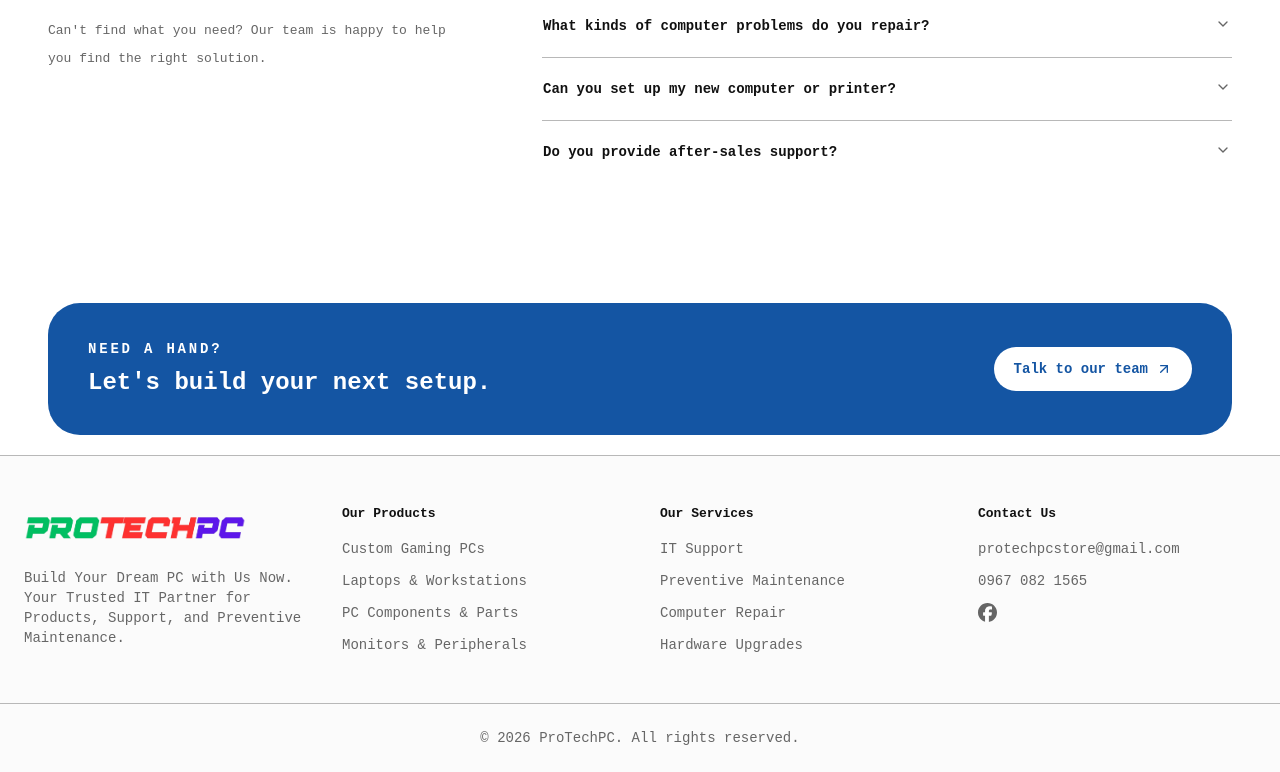
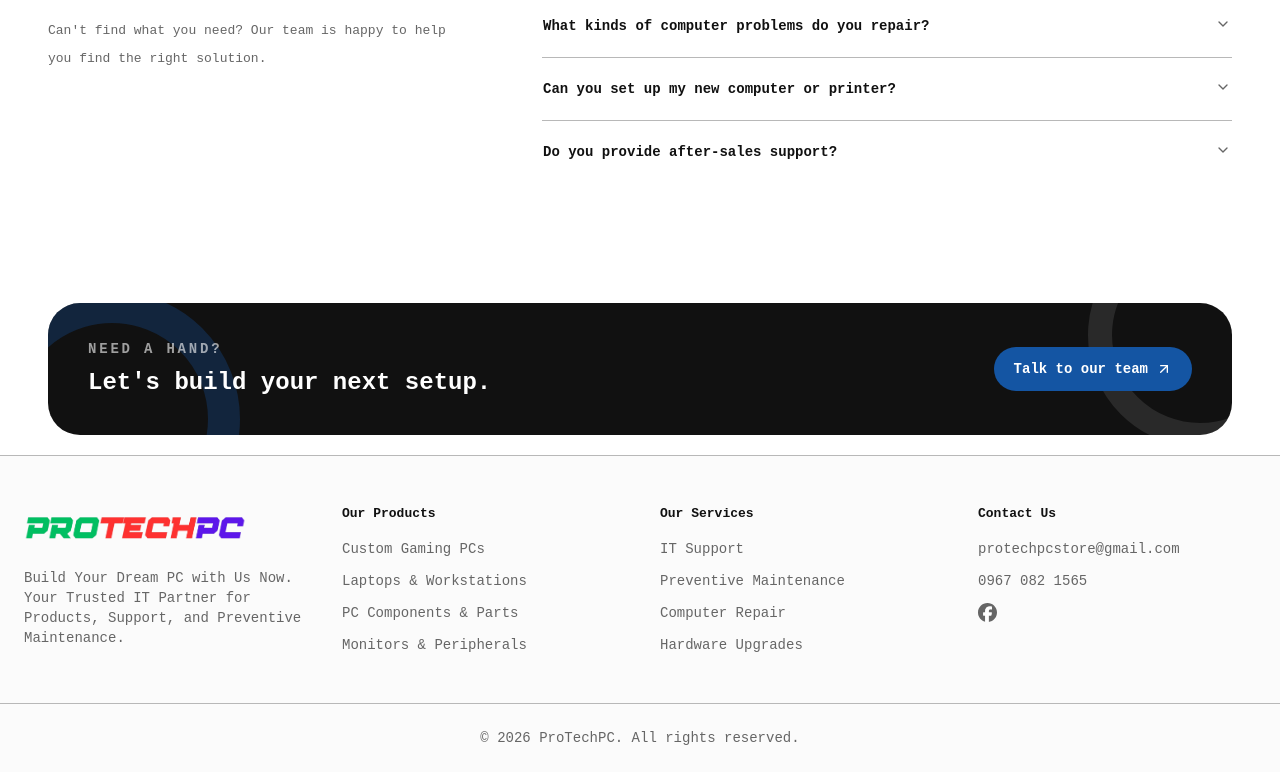
Before and after one commit to rastynkhen18/protechpc, a Next.js app: page / in a window 1280 px wide. Shown: the part 3231-4003 px from the top of the page. Built offline with nearby package versions, Linux system fonts and the light colour scheme.

Commit message:
fix: cta

```diff
--- a/components/cta.tsx
+++ b/components/cta.tsx
@@ -5,16 +5,24 @@ import { ArrowUpRight } from "lucide-react";
 export default function cta() {
     return (
         <section className="mx-auto max-w-7xl my-5 sm:px-10 lg:px-12">
-            <div className="flex flex-col items-start justify-between gap-6 rounded-[2rem] bg-primary px-7 py-9 text-primary-foreground sm:flex-row sm:items-center sm:px-10">
-                <div>
-                    <p className="text-sm font-semibold uppercase tracking-[0.2em] text-white">
+            <div className="relative flex flex-col items-start justify-between gap-6 overflow-hidden rounded-[2rem] bg-foreground px-7 py-9 text-background sm:flex-row sm:items-center sm:px-10">
+                <div
+                    aria-hidden="true"
+                    className="absolute -right-20 -top-20 size-56 rounded-full border-[24px] border-background/10"
+                />
+                <div
+                    aria-hidden="true"
+                    className="absolute -bottom-28 -left-16 size-64 rounded-full border-[32px] border-primary/30"
+                />
+                <div className="relative">
+                    <p className="text-sm font-semibold uppercase tracking-[0.2em] text-background/60">
                         Need a hand?
                     </p>
                     <h2 className="mt-2 text-2xl font-semibold">Let&apos;s build your next setup.</h2>
                 </div>
                 <Link
                     href="/contact"
-                    className="inline-flex items-center gap-2 rounded-full bg-white px-5 py-3 text-sm font-semibold text-primary transition-transform hover:-translate-y-0.5"
+                    className="relative inline-flex items-center gap-2 rounded-full bg-primary px-5 py-3 text-sm font-semibold text-primary-foreground transition-colors hover:bg-primary/80"
                 >
                     Talk to our team
                     <ArrowUpRight className="size-4" aria-hidden="true" />
```
